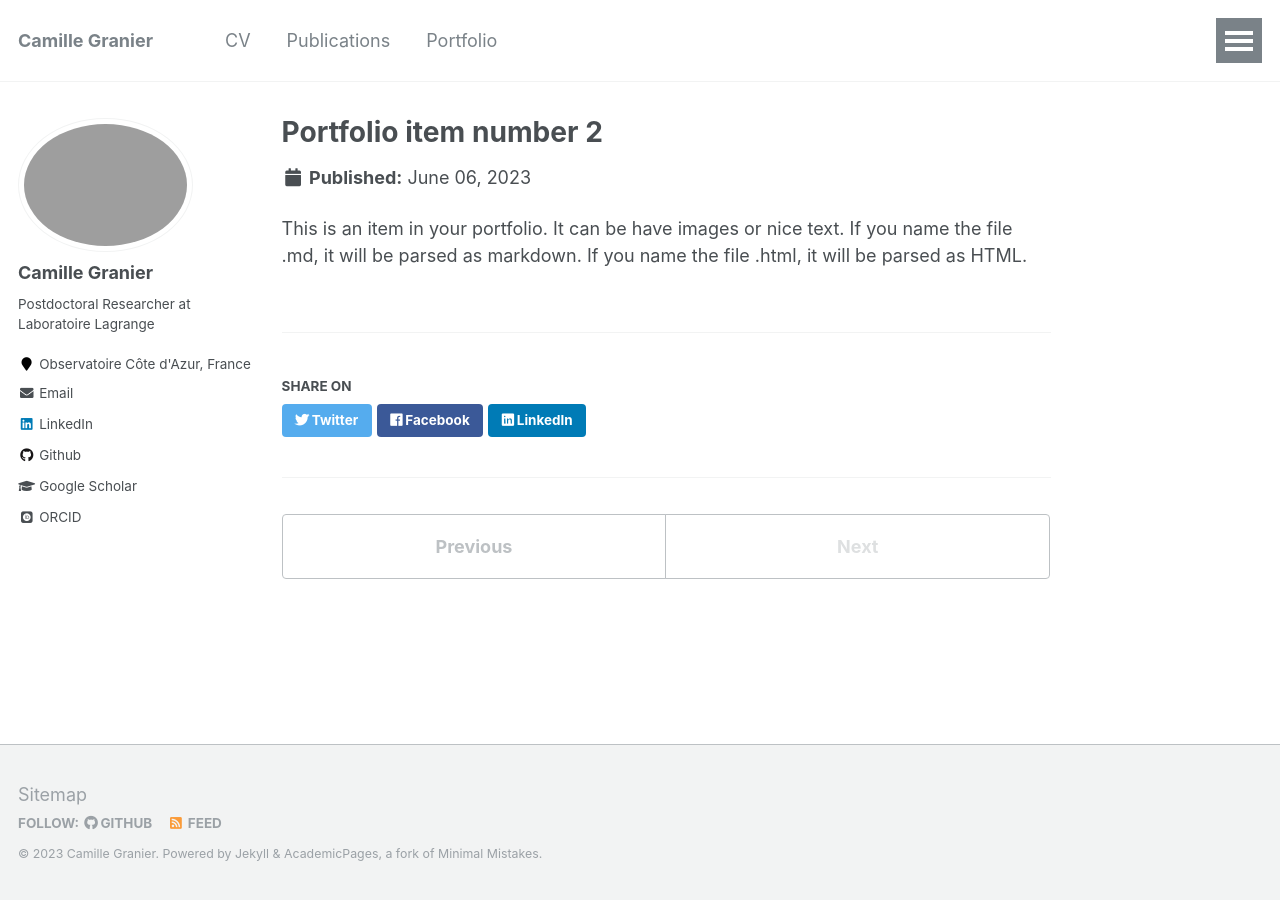
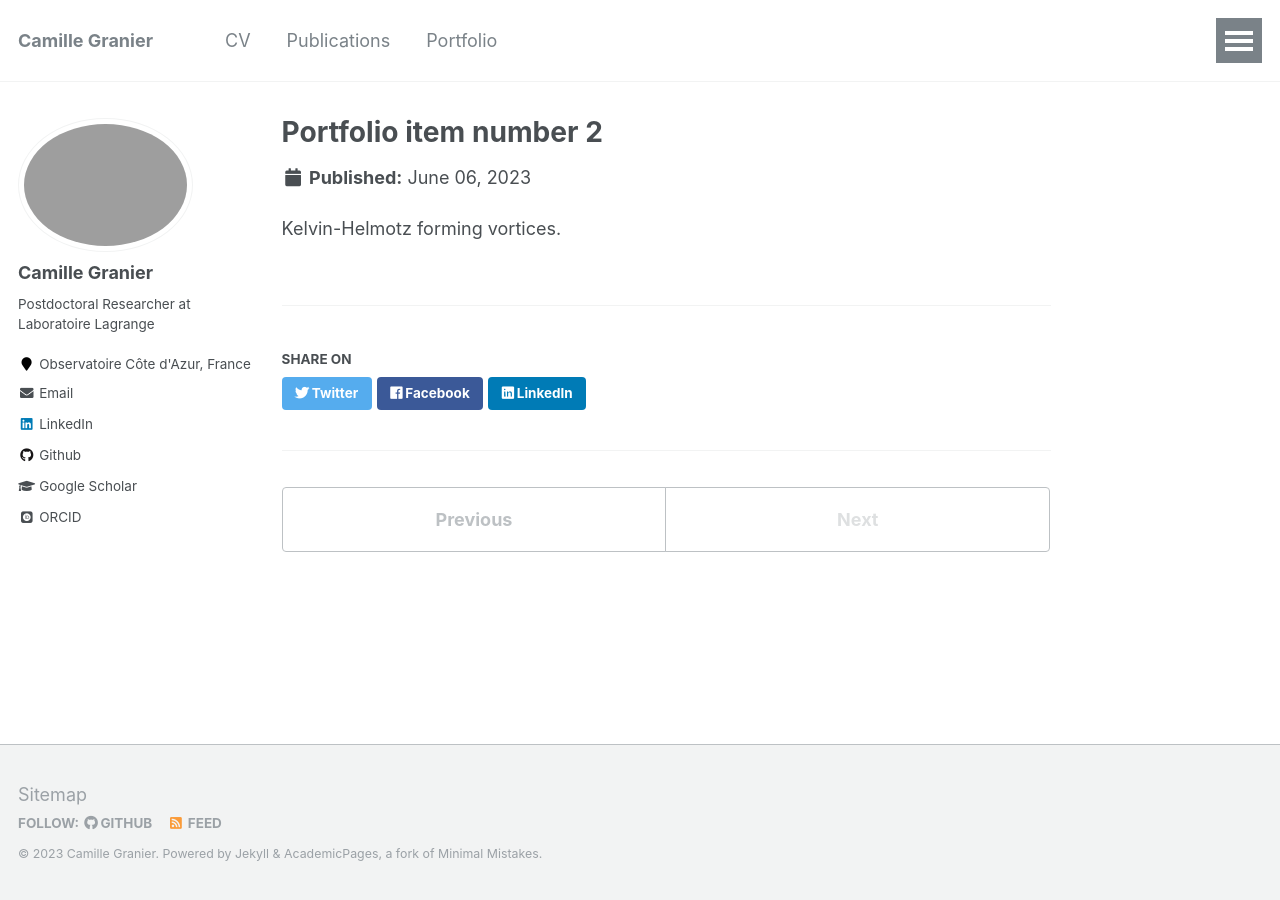
Before and after one commit to K1000Granier/K1000Granier.github.io, a Jekyll site: the page built from _portfolio/portfolio-2.html, in a window 1280 px wide. Built offline with Jekyll 4.4.1, drawn with Linux system fonts in a browser that asks for light colours; some web fonts are replaced.

Commit message:
Update portfolio-2.html

```diff
--- a/_portfolio/portfolio-2.html
+++ b/_portfolio/portfolio-2.html
@@ -1,7 +1,7 @@
 ---
 title: "Portfolio item number 2"
-excerpt: "Short description of portfolio item number 2 <br/><img src='/images/500x300.png'>"
+excerpt: "Short description of portfolio item number 2 <br/><img src='/images/vorticity_portfolio.png'>"
 collection: portfolio
 ---
 
-This is an item in your portfolio. It can be have images or nice text. If you name the file .md, it will be parsed as markdown. If you name the file .html, it will be parsed as HTML.
+Kelvin-Helmotz forming vortices.
```
